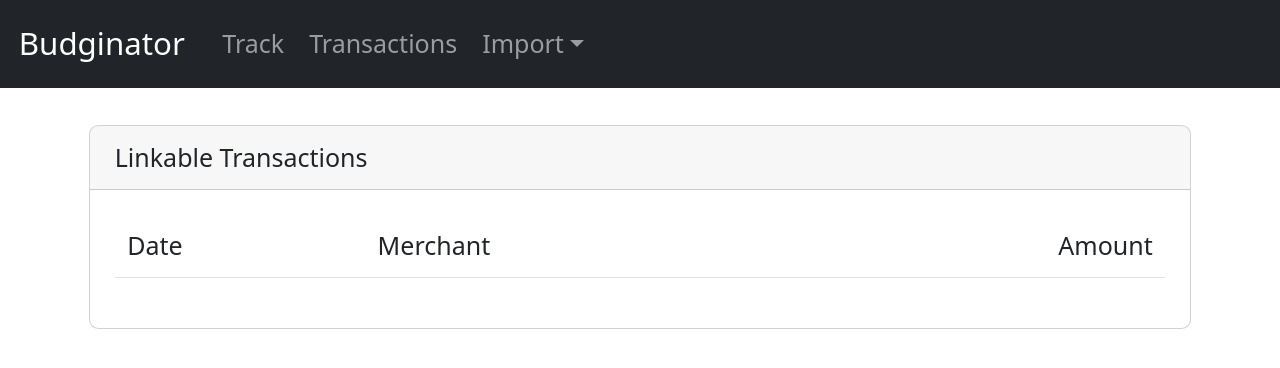
After one commit to rhollencamp/budginator, a Django app: page /transactions/linkable in a window 1280 px wide. The commit adds this page. Shown: the top 368 px of the page. Run offline with Django 4.2, Linux system fonts and the light colour scheme; data that the repository does not hold is empty.

Commit message:
list linkable

```diff
--- a/budginator/templates/budginator/layout.html
+++ b/budginator/templates/budginator/layout.html
@@ -36,8 +36,7 @@
               <div class="nav-link dropdown-toggle" role="button" data-bs-toggle="dropdown" aria-expanded="false">Import</div>
               <ul class="dropdown-menu">
                 <li><a class="dropdown-item" href="/transactions/import">Import</a></li>
-                <li><a class="dropdown-item" href="/transactions/suggestLinks">Suggest</a></li>
-                <li><a class="dropdown-item" href="/transactions/linkImports">Link</a></li>
+                <li><a class="dropdown-item" href="/transactions/linkable">Link</a></li>
               </ul>
             </li>
           </ul>
--- /dev/null
+++ b/budginator/templates/budginator/listLinkable.html
@@ -0,0 +1,36 @@
+{% extends "budginator/layout.html" %}
+{% block content %}
+  <div class="card">
+    <div class="card-header">Linkable Transactions</div>
+    <div class="card-body table-responsive">
+      <table class="table">
+        <thead>
+          <tr>
+            <td>Date</td>
+            <td>Merchant</td>
+            <td class="text-end">Amount</td>
+          </tr>
+        </thead>
+        <tbody>
+          {% for transaction in transactions %}
+          <tr data-transactionid="{{ transaction.id }}">
+            <td>{{ transaction.date | date:"M j Y" }}</td>
+            <td>{{ transaction.merchant }}</td>
+            <td class="text-end">{{ transaction.amount | amount }}</td>
+          </tr>
+          {% endfor %}
+        </tbody>
+      </table>
+    </div>
+  </div>
+
+  <script type="text/javascript">
+    document.addEventListener("DOMContentLoaded", function(event) {
+      document.querySelectorAll(".table > tbody > tr").forEach(function(row) {
+        row.addEventListener("click", function(event) {
+          document.location = `/transactions/edit?transaction=${row.dataset.transactionid}`;
+        });
+      });
+    });
+  </script>
+{% endblock %}
--- a/budginator/urls.py
+++ b/budginator/urls.py
@@ -7,5 +7,6 @@ urlpatterns = [
     path('transactions', views.list_transactions),
     path('transactions/edit', views.edit_transaction),
     path('transactions/import', views.import_transactions),
+    path('transactions/linkable', views.linkable_transactions),
     path('transactions/track', views.track)
 ]
--- a/budginator/views.py
+++ b/budginator/views.py
@@ -6,14 +6,14 @@ from django.shortcuts import get_object_or_404, render
 from django.views.decorators.csrf import csrf_exempt
 from django.views.decorators.http import require_http_methods, require_GET
 
-from .models import BankAccount, Budget, TrackedTransaction, TrackedTransactionSplit
+from . import models
 from . import service
 
 
 @require_GET
 def index(request: HttpRequest):
     context = {
-        'budgets': Budget.objects.order_by('name'),
+        'budgets': models.Budget.objects.order_by('name'),
         'available': service.calculate_budgets_available()
     }
     return render(request, 'budginator/index.html', context)
@@ -22,7 +22,7 @@ def index(request: HttpRequest):
 @require_GET
 def list_transactions(request: HttpRequest):
     context = {
-        'transactions': TrackedTransaction.objects.order_by('-date')
+        'transactions': models.TrackedTransaction.objects.order_by('-date')
     }
     return render(request, 'budginator/transactions.html', context)
 
@@ -33,12 +33,13 @@ def list_transactions(request: HttpRequest):
 def edit_transaction(request: HttpRequest):
     if request.method == 'GET':
         context = {
-            'transaction': get_object_or_404(TrackedTransaction, pk=request.GET['transaction']),
-            'budgets': Budget.objects.order_by('name')
+            'transaction': get_object_or_404(models.TrackedTransaction,
+                                             pk=request.GET['transaction']),
+            'budgets': models.Budget.objects.order_by('name')
         }
         return render(request, 'budginator/editTransaction.html', context)
     else:
-        transaction = get_object_or_404(TrackedTransaction, pk=request.POST['transaction'])
+        transaction = get_object_or_404(models.TrackedTransaction, pk=request.POST['transaction'])
         # todo don't update stuff if linked to an import
         transaction.amount = service.parse_amount(request.POST['amount'])
         transaction.date = request.POST['date']
@@ -52,8 +53,8 @@ def edit_transaction(request: HttpRequest):
             if split_budget:
                 split = existing_splits.pop(int(split_budget), None)
                 if not split:
-                    budget = get_object_or_404(Budget, pk=split_budget)
-                    split = TrackedTransactionSplit(budget=budget, transaction=transaction)
+                    budget = get_object_or_404(models.Budget, pk=split_budget)
+                    split = models.TrackedTransactionSplit(budget=budget, transaction=transaction)
                 split.amount = service.parse_amount(request.POST.getlist('splitAmount')[i])
                 split.note = request.POST.getlist('splitNote')[i]
                 split.save()
@@ -69,18 +70,18 @@ def edit_transaction(request: HttpRequest):
 def track(request: HttpRequest):
     if request.method == 'GET':
         context = {
-            'budgets': Budget.objects.order_by('name')
+            'budgets': models.Budget.objects.order_by('name')
         }
         return render(request, 'budginator/track.html', context)
 
-    budget = get_object_or_404(Budget, pk=request.POST['budget'])
-    transaction = TrackedTransaction.objects.create(
+    budget = get_object_or_404(models.Budget, pk=request.POST['budget'])
+    transaction = models.TrackedTransaction.objects.create(
         amount=service.parse_amount(request.POST['amount']) * int(request.POST['multiplier']),
         date=request.POST['date'],
         merchant=request.POST['merchant']
     )
 
-    TrackedTransactionSplit.objects.create(
+    models.TrackedTransactionSplit.objects.create(
         amount=service.parse_amount(request.POST['amount']) * int(request.POST['multiplier']),
         budget=budget,
         note=request.POST['note'],
@@ -95,11 +96,19 @@ def track(request: HttpRequest):
 def import_transactions(request: HttpRequest):
     if request.method == 'GET':
         context = {
-            'accounts': BankAccount.objects.all()
+            'accounts': models.BankAccount.objects.all()
         }
         return render(request, 'budginator/importUpload.html', context)
 
-    account = get_object_or_404(BankAccount, pk=request.POST['account'])
+    account = get_object_or_404(models.BankAccount, pk=request.POST['account'])
     data = request.FILES['file'].read().decode('utf-8')
     result = service.import_transactions(account, StringIO(data))
     return render(request, 'budginator/importSummary.html', result)
+
+
+@require_GET
+def linkable_transactions(request: HttpRequest):
+    context = {
+        'transactions': models.ImportedTransaction.objects.filter(transaction=None)
+    }
+    return render(request, 'budginator/listLinkable.html', context)
```
